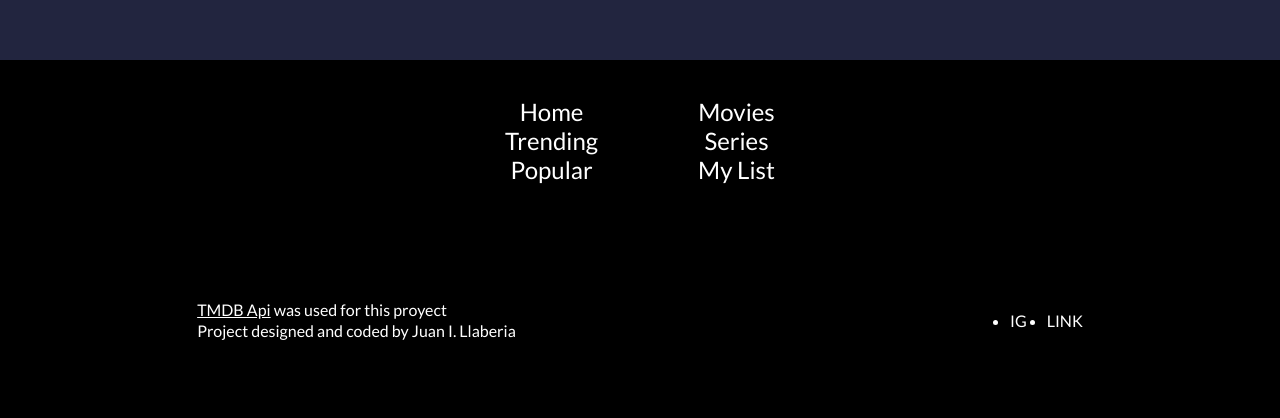
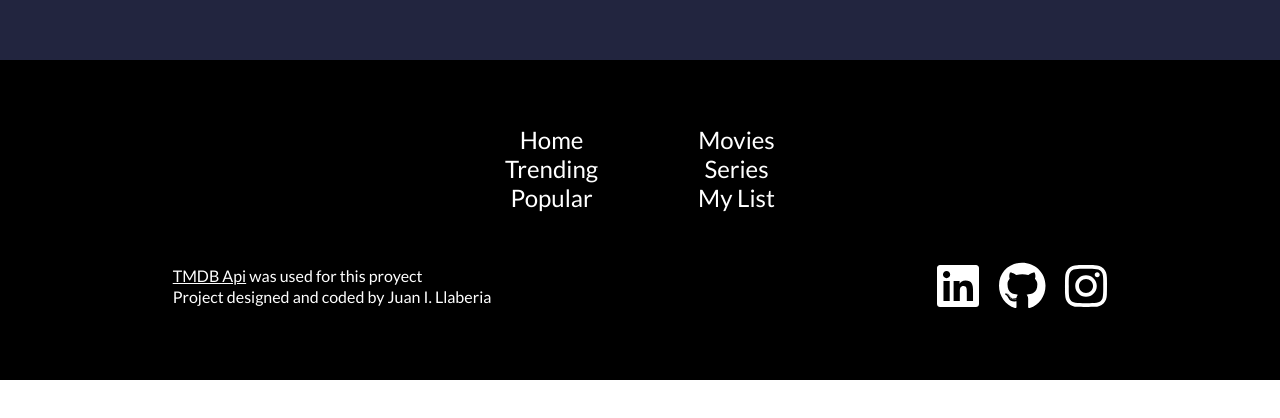
Before and after one commit to JuaniLlaberia/movies-app, a React (Create React App) app: page /favorites in a window 1280 px wide. Shown: the part 884-1302 px from the top of the page. After the commit the page ends 1264 px from the top, so only its background shows below. Built offline with nearby package versions, Linux system fonts and the light colour scheme.

Commit message:
Footer Added

```diff
--- a/package.json
+++ b/package.json
@@ -3,6 +3,7 @@
   "version": "0.1.0",
   "private": true,
   "dependencies": {
+    "@fortawesome/free-brands-svg-icons": "^6.4.0",
     "@fortawesome/free-solid-svg-icons": "^6.4.0",
     "@fortawesome/react-fontawesome": "^0.2.0",
     "@testing-library/jest-dom": "^5.16.5",
--- a/src/assets/homepage.css
+++ b/src/assets/homepage.css
@@ -276,7 +276,7 @@ main.light {
 }
 
 footer {
-    height: 50vh;
+    height: 40vh;
     background-color: black;
 }
 
@@ -286,7 +286,7 @@ footer {
     justify-content: center;
     gap: 100px;
     font-size: 1.5rem;
-    height: 20vh;
+    padding-top: 50px;
 }
 
 .footer-top-left, .footer-top-right{
@@ -294,6 +294,7 @@ footer {
     flex-direction: column;
     justify-content: center;
     align-items: center;
+    margin-top: 15px;
 }
 
 .footer-top-left a, .footer-top-right a {
@@ -310,7 +311,7 @@ footer {
     display: flex;
     justify-content: space-around;
     gap: 100px;
-    height: 25vh;
+    margin-top: 50px;
 }
 
 .footer-bottom-left, .footer-bottom-right{
@@ -334,3 +335,16 @@ footer {
     display: flex;
     gap: 20px;
 }
+
+.footer-bottom-right ul li{
+    list-style: none;
+}
+
+.footer-bottom-right ul li a{
+    color: white;
+    transition: all .3s ease;
+}
+
+.footer-bottom-right ul li a:hover{
+    color: rgb(234, 227, 227);
+}
--- a/src/components/Footer.js
+++ b/src/components/Footer.js
@@ -1,3 +1,4 @@
+import { faGithub, faInstagram, faLinkedin } from '@fortawesome/free-brands-svg-icons'
 import { FontAwesomeIcon } from '@fortawesome/react-fontawesome'
 import React from 'react'
 import { Link } from 'react-router-dom'
@@ -24,9 +25,9 @@ const Footer = () => {
         </div>
         <div className='footer-bottom-right'>
           <ul>
-            {/* <li><a><FontAwesomeIcon icon={}/></a></li> */}
-            <li>IG</li>
-            <li>LINK</li>
+            <li><a href='https://www.linkedin.com/in/juan-ignacio-llaberia-241b351b3/'><FontAwesomeIcon size='3x' icon={faLinkedin}/></a></li>
+            <li><a href='https://github.com/JuaniLlaberia'><FontAwesomeIcon size='3x' icon={faGithub}/></a></li>
+            <li><a href='https://www.instagram.com/juani_llabe/'><FontAwesomeIcon size='3x' icon={faInstagram}/></a></li>
           </ul>
         </div>
       </section>
```
Also changed, not shown: 1 other file (tests, documents, lock files or other folders).
